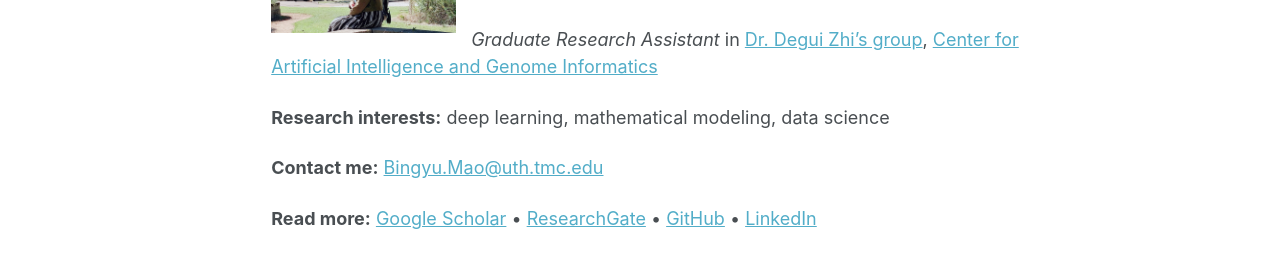
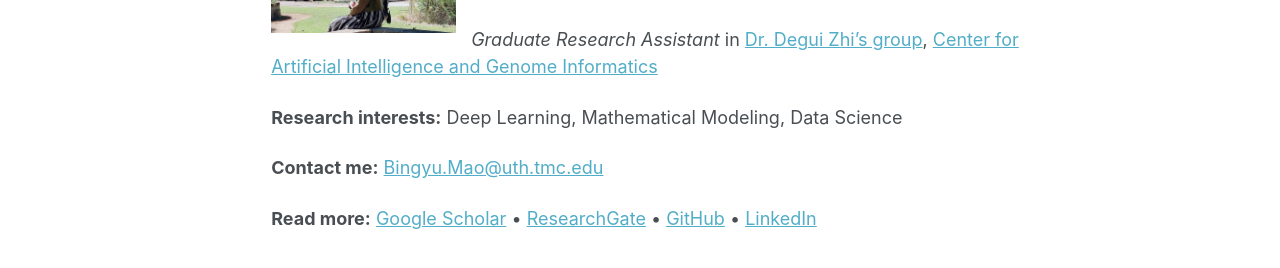
Before and after one commit to BingyuMao/BingyuMao.github.io, a Jekyll site: the page built from _pages/about.md, in a window 1280 px wide. Shown: the part 276-544 px from the top of the page. Built offline with Jekyll 4.4.1, drawn with Linux system fonts in a browser that asks for light colours.

```diff
--- a/_pages/about.md
+++ b/_pages/about.md
@@ -17,7 +17,7 @@ Bingyu Mao (毛冰玉)
 *Graduate Research Assistant* in [Dr. Degui Zhi's group](https://zhigroup.github.io/), [Center for Artificial Intelligence and Genome Informatics](https://sbmi.uth.edu/aigi)
 
 
-**Research interests:**  deep learning, mathematical modeling, data science
+**Research interests:**  Deep Learning, Mathematical Modeling, Data Science
 
 **Contact me:** [Bingyu.Mao@uth.tmc.edu](mailto:Bingyu.Mao@uth.tmc.edu)
 
```
